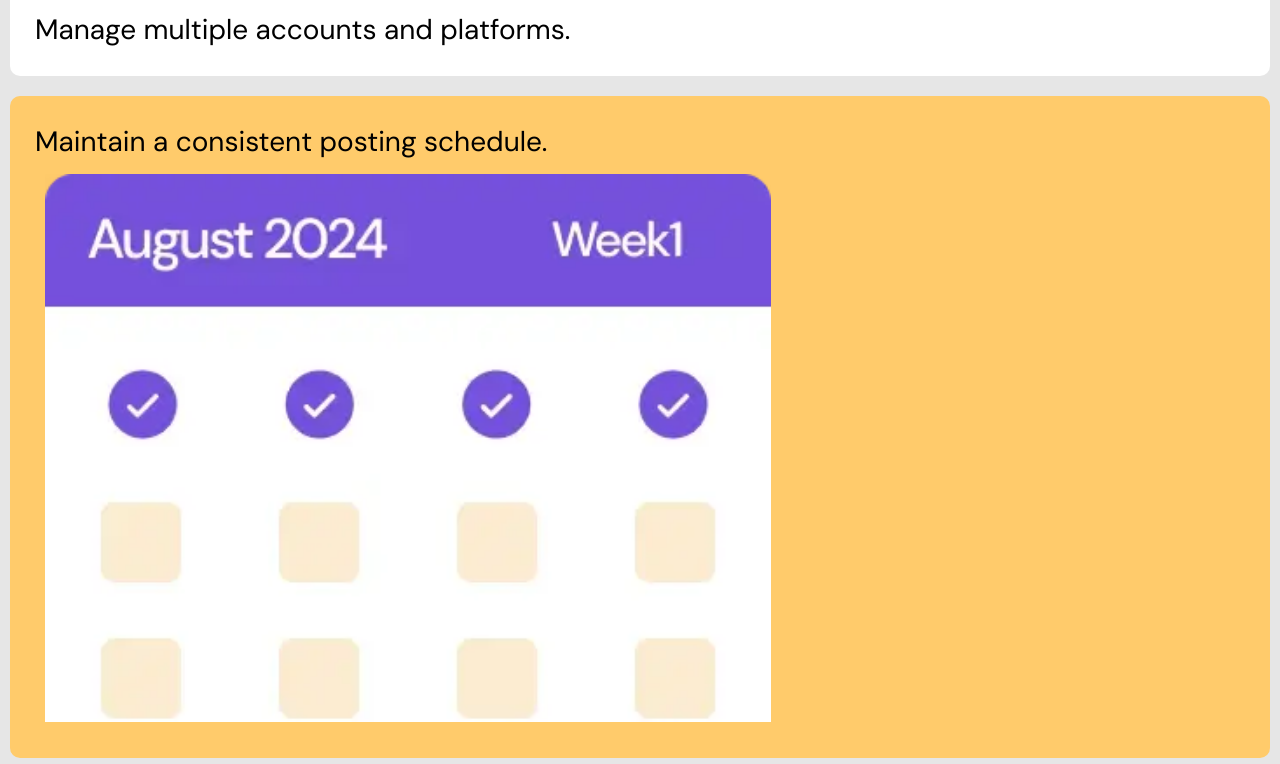
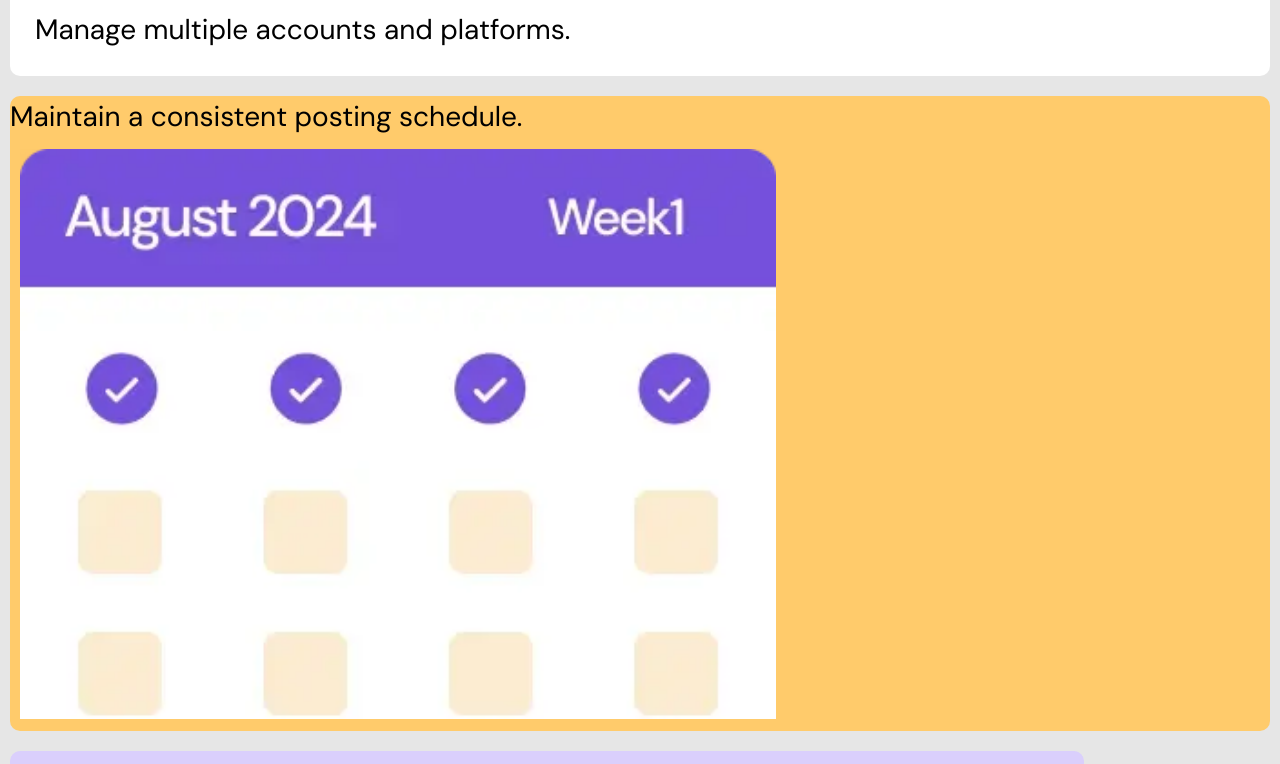
Before and after one commit to gogu69/grid, a website built with Vite: page index.html in a window 1280 px wide. Shown: the part 556-1320 px from the top of the page. Built offline with nearby package versions, Linux system fonts and the light colour scheme.

Commit message:
update src/style.css

```diff
--- a/src/style.css
+++ b/src/style.css
@@ -141,3 +141,7 @@ img {
 p {
 	padding: 10px 0;
 }
+
+.mtn {
+  padding:0;
+}
```
